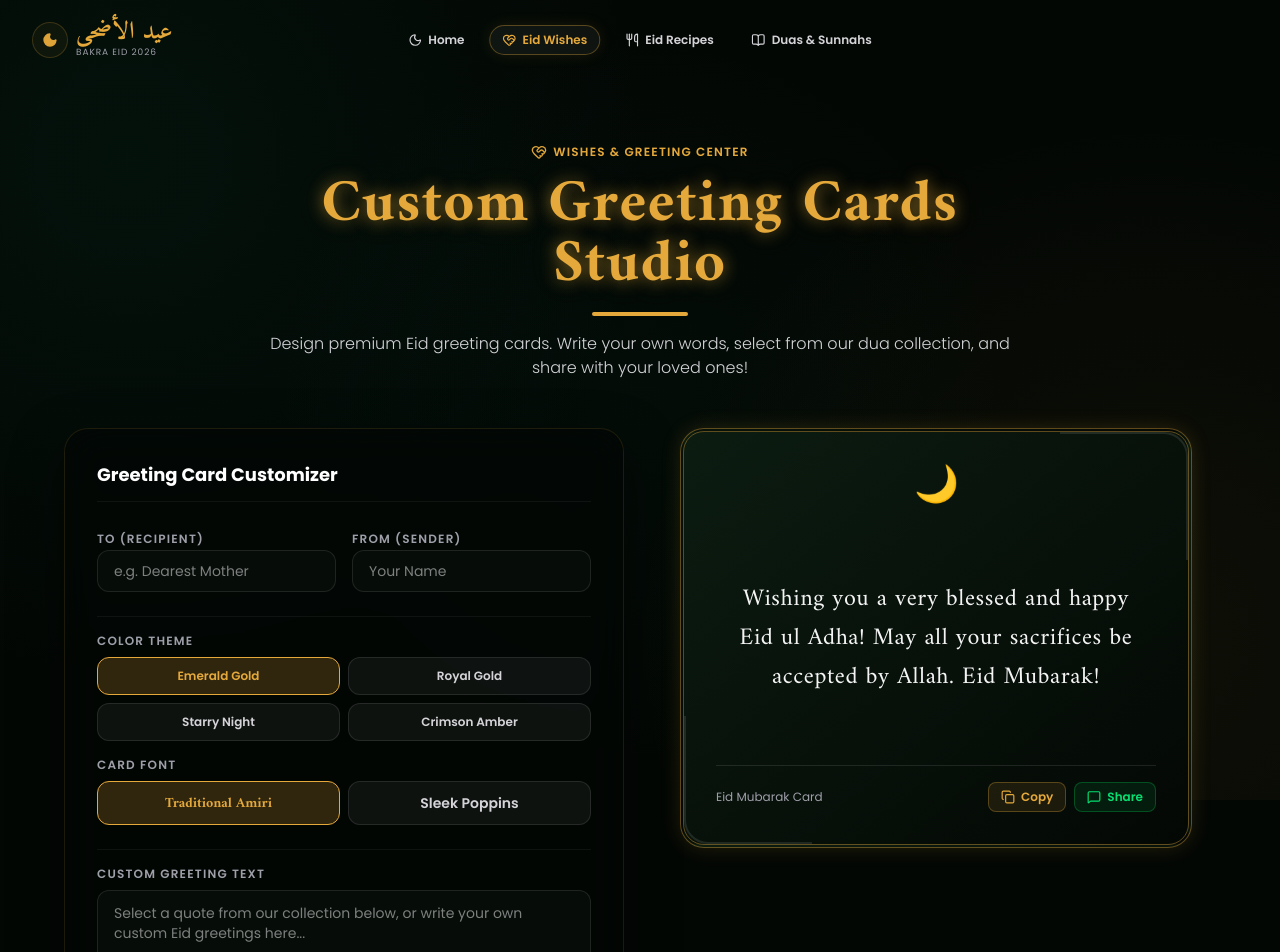
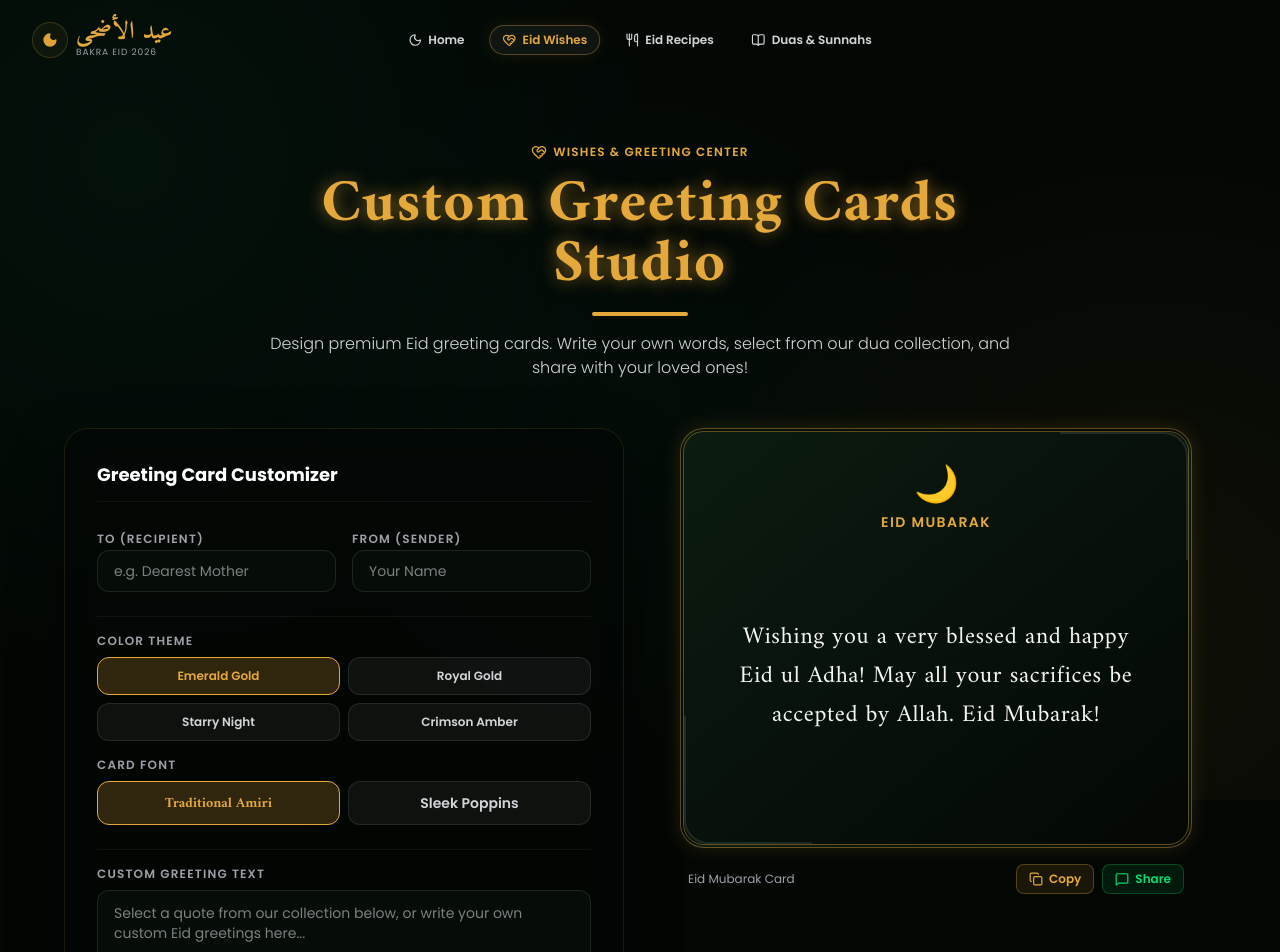
Before and after one commit to codewithlaiba28/Eid_ul_azha_2026, a Next.js app: page /wishes in a window 1280 px wide. Shown: the top 952 px of the page. Built offline with nearby package versions, Linux system fonts and the light colour scheme.

Commit message:
Update Eid Mubarak card layouts and image capture

```diff
--- a/src/app/wishes/page.tsx
+++ b/src/app/wishes/page.tsx
@@ -299,21 +299,23 @@ export default function WishesPage() {
 
           {/* Right Console: Live Card Canvas Preview (6 cols) */}
           <div className="lg:col-span-6 flex flex-col justify-center items-center w-full">
+            <div className="w-full max-w-lg flex flex-col gap-4">
               <div
                 ref={cardRef}
-              className={`w-full max-w-lg rounded-3xl p-6 sm:p-8 border-4 border-double ${cardThemes[cardTheme].bg} ${cardThemes[cardTheme].text} ${cardThemes[cardTheme].border} ${cardThemes[cardTheme].glow} relative overflow-hidden flex flex-col justify-between h-[350px] sm:h-[380px] md:h-[420px]`}
+                className={`w-full rounded-3xl p-6 sm:p-8 border-4 border-double ${cardThemes[cardTheme].bg} ${cardThemes[cardTheme].text} ${cardThemes[cardTheme].border} ${cardThemes[cardTheme].glow} relative overflow-hidden flex flex-col justify-between h-[350px] sm:h-[380px] md:h-[420px]`}
               >
                 {/* Card visual patterns */}
                 <div className="absolute top-0 right-0 w-32 h-32 opacity-10 border-t-2 border-r-2 border-white rounded-tr-3xl" />
                 <div className="absolute bottom-0 left-0 w-32 h-32 opacity-10 border-b-2 border-l-2 border-white rounded-bl-3xl" />
 
                 {/* Crescent decoration */}
-              <div className="flex justify-center mb-2">
+                <div className="flex flex-col items-center justify-center mb-2">
                   <span className="text-4xl animate-float">🌙</span>
+                  <span className="text-sm font-semibold tracking-widest text-secondary mt-2 uppercase">Eid Mubarak</span>
                 </div>
 
                 {/* Message content */}
-              <div className="flex-grow flex flex-col justify-center items-center py-4 px-2 overflow-y-auto w-full">
+                <div className="flex-grow flex flex-col justify-center items-center py-4 px-2 overflow-hidden w-full">
                   {recipient.trim() && (
                     <span className="text-xs font-semibold uppercase tracking-wider block mb-2 opacity-80 self-start">
                       To my dear {recipient.trim()},
@@ -336,9 +338,10 @@ export default function WishesPage() {
                     </span>
                   )}
                 </div>
+              </div>
 
               {/* Card Controls Panel */}
-              <div className="border-t border-white/10 pt-4 flex items-center justify-between z-10 w-full gap-2">
+              <div className="flex items-center justify-between w-full px-2">
                 <div className="text-xs text-zinc-400">
                   Eid Mubarak Card
                 </div>
--- a/src/components/home/WishesSection.tsx
+++ b/src/components/home/WishesSection.tsx
@@ -268,8 +268,9 @@ export default function WishesSection() {
                   <div className="absolute bottom-4 right-4 text-xs font-serif opacity-30 select-none">Eid Mubarak</div>
 
                   {/* Card Logo / crescent */}
-                  <div className="flex justify-center mb-4">
+                  <div className="flex flex-col items-center justify-center mb-4">
                     <span className="text-5xl animate-float">🌙</span>
+                    <span className="text-sm font-semibold tracking-widest text-secondary mt-2 uppercase">Eid Mubarak</span>
                   </div>
 
                   <div className="text-center mb-4">
```
Lines whose indentation alone changed are shown as unchanged.
